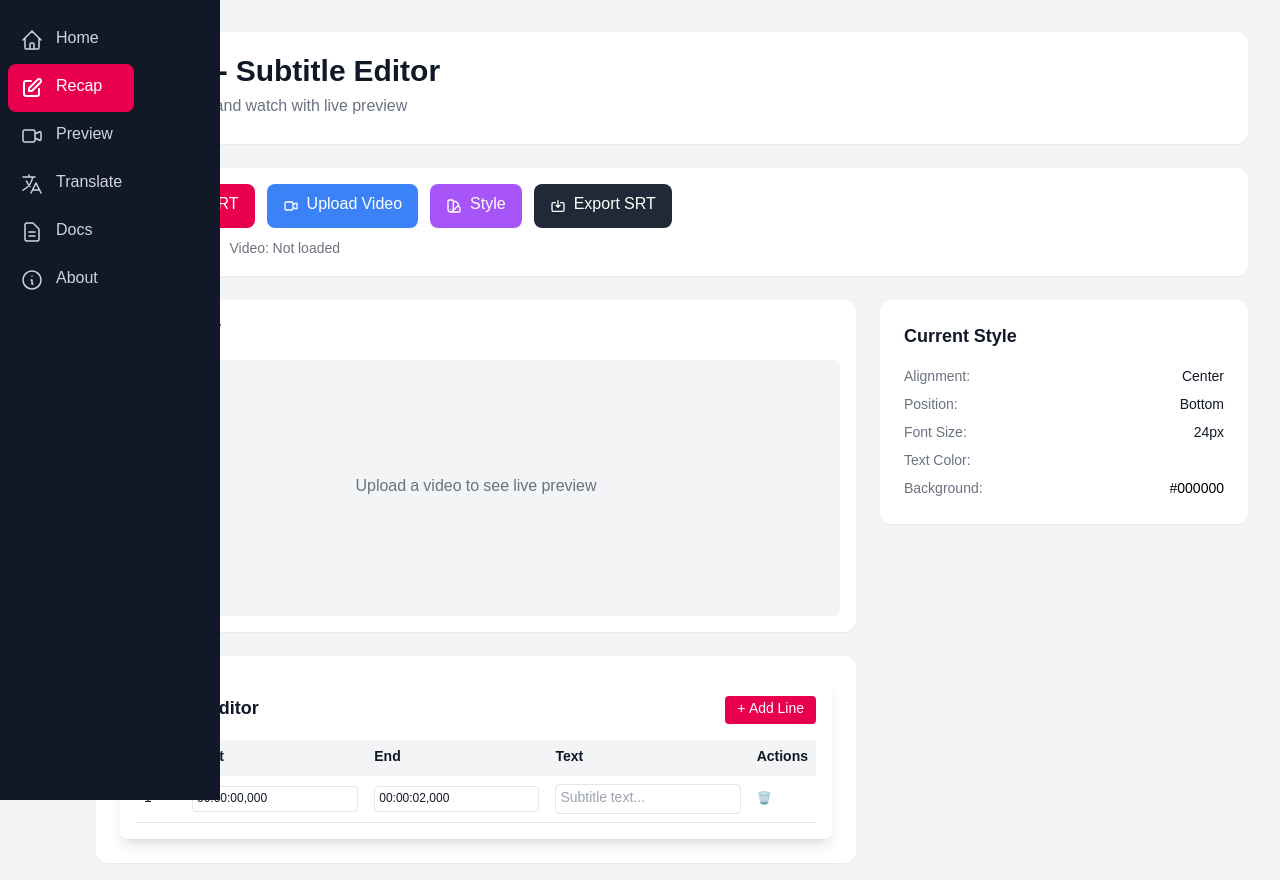
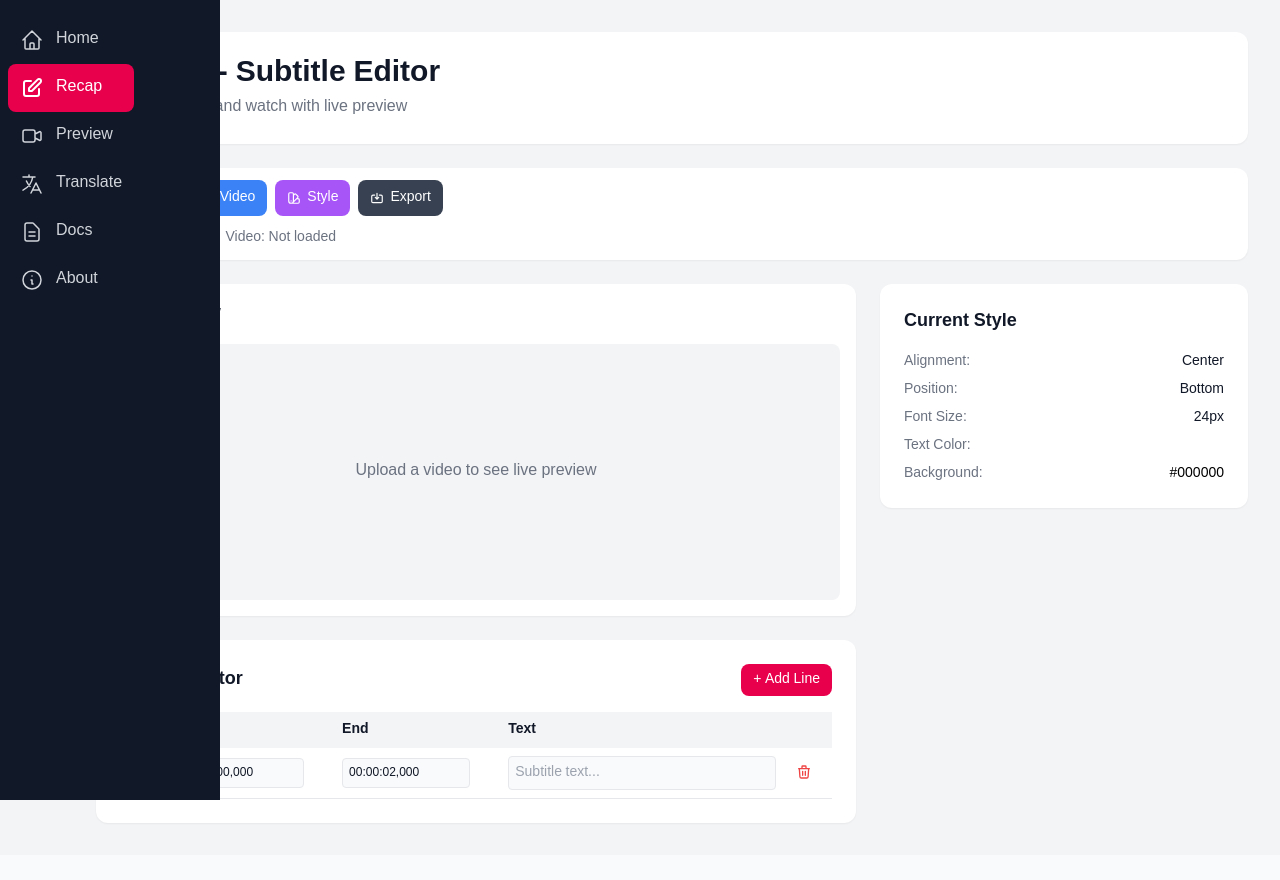
Before and after one commit to amkyawdev/recap-v3, a Next.js app: page /recap in a window 1280 px wide. Both pictures are taken after a click on the button "+ Add Line". Shown: the top 880 px of the page. After the commit the page ends 855 px from the top, so only its background shows below. Built offline with nearby package versions, Linux system fonts and the light colour scheme.

Commit message:
Smaller buttons, fixed subtitle editor layout

```diff
--- a/src/app/recap/page.tsx
+++ b/src/app/recap/page.tsx
@@ -146,48 +146,44 @@ export default function RecapPage() {
         </div>
 
         {/* Buttons Row */}
-        <div className="bg-white rounded-xl shadow-sm p-4 mb-6">
-          <div className="flex flex-wrap gap-3">
-            <label className="cursor-pointer px-4 py-2.5 bg-strawberry-500 text-white rounded-lg font-medium hover:bg-strawberry-600 inline-flex items-center gap-2">
-              <svg className="w-4 h-4" fill="none" stroke="currentColor" viewBox="0 0 24 24">
+        <div className="bg-white rounded-xl shadow-sm p-3 mb-6">
+          <div className="flex flex-wrap gap-2">
+            <label className="cursor-pointer px-3 py-2 bg-strawberry-500 text-white rounded-lg text-sm font-medium hover:bg-strawberry-600 inline-flex items-center gap-1.5">
+              <svg className="w-3.5 h-3.5" fill="none" stroke="currentColor" viewBox="0 0 24 24">
                 <path strokeLinecap="round" strokeLinejoin="round" strokeWidth={2} d="M4 16v1a3 3 0 003 3h10a3 3 0 003-3v-1m-4-8l-4-4m0 0L8 8m4-4v12" />
               </svg>
-              Upload SRT
+              SRT
               <input type="file" accept=".srt,.txt" onChange={handleFileUpload} className="hidden" />
             </label>
 
-            <label className="cursor-pointer px-4 py-2.5 bg-blue-500 text-white rounded-lg font-medium hover:bg-blue-600 inline-flex items-center gap-2">
-              <svg className="w-4 h-4" fill="none" stroke="currentColor" viewBox="0 0 24 24">
+            <label className="cursor-pointer px-3 py-2 bg-blue-500 text-white rounded-lg text-sm font-medium hover:bg-blue-600 inline-flex items-center gap-1.5">
+              <svg className="w-3.5 h-3.5" fill="none" stroke="currentColor" viewBox="0 0 24 24">
                 <path strokeLinecap="round" strokeLinejoin="round" strokeWidth={2} d="M15 10l4.553-2.276A1 1 0 0121 8.618v6.764a1 1 0 01-1.447.894L15 14M5 18h8a2 2 0 002-2V8a2 2 0 00-2-2H5a2 2 0 00-2 2v8a2 2 0 002 2z" />
               </svg>
-              Upload Video
+              Video
               <input type="file" accept="video/*" onChange={handleVideoUpload} className="hidden" />
             </label>
 
-            <motion.button
-              whileHover={{ scale: 1.02 }}
-              whileTap={{ scale: 0.98 }}
+            <button
               onClick={() => setDialogOpen(true)}
-              className="px-4 py-2.5 bg-purple-500 text-white rounded-lg font-medium hover:bg-purple-600 inline-flex items-center gap-2"
+              className="px-3 py-2 bg-purple-500 text-white rounded-lg text-sm font-medium hover:bg-purple-600 inline-flex items-center gap-1.5"
             >
-              <svg className="w-4 h-4" fill="none" stroke="currentColor" viewBox="0 0 24 24">
+              <svg className="w-3.5 h-3.5" fill="none" stroke="currentColor" viewBox="0 0 24 24">
                 <path strokeLinecap="round" strokeLinejoin="round" strokeWidth={2} d="M7 21a4 4 0 01-4-4V5a2 2 0 012-2h4a2 2 0 012 2v12a4 4 0 01-4 4zm0 0h12a2 2 0 002-2v-4a2 2 0 00-2-2h-2.343M11 7.343l1.657-1.657a2 2 0 012.828 0l2.829 2.829a2 2 0 010 2.828l-8.486 8.485M7 17h.01" />
               </svg>
               Style
-            </motion.button>
+            </button>
 
-            <motion.button
-              whileHover={{ scale: 1.02 }}
-              whileTap={{ scale: 0.98 }}
+            <button
               onClick={handleExport}
               disabled={lines.length === 0}
-              className="px-4 py-2.5 bg-gray-800 text-white rounded-lg font-medium disabled:opacity-50 disabled:cursor-not-allowed hover:bg-gray-900 inline-flex items-center gap-2"
+              className="px-3 py-2 bg-gray-700 text-white rounded-lg text-sm font-medium disabled:opacity-50 disabled:cursor-not-allowed hover:bg-gray-800 inline-flex items-center gap-1.5"
             >
-              <svg className="w-4 h-4" fill="none" stroke="currentColor" viewBox="0 0 24 24">
+              <svg className="w-3.5 h-3.5" fill="none" stroke="currentColor" viewBox="0 0 24 24">
                 <path strokeLinecap="round" strokeLinejoin="round" strokeWidth={2} d="M8 7H5a2 2 0 00-2 2v9a2 2 0 002 2h14a2 2 0 002-2V9a2 2 0 00-2-2h-3m-1 4l-3 3m0 0l-3-3m3 3V4" />
               </svg>
-              Export SRT
-            </motion.button>
+              Export
+            </button>
 
             {videoUrl && lines.length > 0 && (
               <RewrapMuxer
--- a/src/components/file/RewrapMuxer.tsx
+++ b/src/components/file/RewrapMuxer.tsx
@@ -80,9 +80,13 @@ export default function RewrapMuxer({ videoUrl, srtContent, onComplete }: Rewrap
     <button
       onClick={muxVideo}
       disabled={loading || !videoUrl || !srtContent}
-      className="px-3 py-1.5 bg-strawberry-500 text-white rounded text-sm disabled:opacity-50"
+      className="px-3 py-2 bg-green-500 text-white rounded-lg text-sm font-medium hover:bg-green-600 disabled:opacity-50 disabled:cursor-not-allowed inline-flex items-center gap-1.5"
     >
-      {loading ? `Processing... ${progress}%` : 'Combine Video + SRT'}
+      <svg className="w-3.5 h-3.5" fill="none" stroke="currentColor" viewBox="0 0 24 24">
+        <path strokeLinecap="round" strokeLinejoin="round" strokeWidth={2} d="M14.752 11.168l-3.197-2.132A1 1 0 0010 9.87v4.263a1 1 0 001.555.832l3.197-2.132a1 1 0 000-1.664z" />
+        <path strokeLinecap="round" strokeLinejoin="round" strokeWidth={2} d="M21 12a9 9 0 11-18 0 9 9 0 0118 0z" />
+      </svg>
+      {loading ? `${progress}%` : 'Combine'}
     </button>
   );
 }
--- a/src/components/subtitle/SubtitleEditor.tsx
+++ b/src/components/subtitle/SubtitleEditor.tsx
@@ -1,7 +1,5 @@
 'use client';
 
-import { useState } from 'react';
-import { motion } from 'framer-motion';
 import { SubtitleLine } from '@/types/subtitle';
 
 interface SubtitleEditorProps {
@@ -10,8 +8,6 @@ interface SubtitleEditorProps {
 }
 
 export default function SubtitleEditor({ lines, onChange }: SubtitleEditorProps) {
-  const [editIndex, setEditIndex] = useState<number | null>(null);
-
   const handleAdd = () => {
     const newLine: SubtitleLine = {
       id: lines.length > 0 ? Math.max(...lines.map((l) => l.id)) + 1 : 1,
@@ -44,45 +40,38 @@ export default function SubtitleEditor({ lines, onChange }: SubtitleEditorProps)
   );
 
   return (
-    <div className="bg-white rounded-lg shadow-lg p-4">
+    <div>
       <div className="flex justify-between items-center mb-4">
-        <h3 className="text-lg font-semibold">Subtitle Editor</h3>
-        <motion.button
-          whileHover={{ scale: 1.05 }}
-          whileTap={{ scale: 0.95 }}
+        <h3 className="text-lg font-semibold text-gray-900">Subtitle Editor</h3>
+        <button
           onClick={handleAdd}
-          className="px-3 py-1 bg-strawberry-500 text-white rounded text-sm"
+          className="px-3 py-1.5 bg-strawberry-500 text-white rounded-lg text-sm font-medium hover:bg-strawberry-600"
         >
           + Add Line
-        </motion.button>
+        </button>
       </div>
 
-      <div className="max-h-96 overflow-y-auto">
+      <div className="overflow-x-auto">
         <table className="w-full text-sm">
           <thead>
-            <tr className="bg-gray-100">
-              <th className="p-2 text-left w-12">#</th>
-              <th className="p-2 text-left">Start</th>
-              <th className="p-2 text-left">End</th>
-              <th className="p-2 text-left">Text</th>
-              <th className="p-2 w-16">Actions</th>
+            <tr className="bg-gray-100 text-left">
+              <th className="p-2 w-12">#</th>
+              <th className="p-2">Start</th>
+              <th className="p-2">End</th>
+              <th className="p-2">Text</th>
+              <th className="p-2 w-12"></th>
             </tr>
           </thead>
           <tbody>
             {sortedLines.map((line, index) => (
-              <motion.tr
-                key={line.id}
-                initial={{ opacity: 0 }}
-                animate={{ opacity: 1 }}
-                className="border-b hover:bg-gray-50"
-              >
-                <td className="p-2">{index + 1}</td>
+              <tr key={line.id} className="border-b hover:bg-gray-50">
+                <td className="p-2 text-gray-500">{index + 1}</td>
                 <td className="p-2">
                   <input
                     type="text"
                     value={line.startTime}
                     onChange={(e) => handleUpdate(line.id, 'startTime', e.target.value)}
-                    className="w-full p-1 border rounded text-xs"
+                    className="w-32 p-1.5 border rounded text-xs bg-gray-50"
                     placeholder="00:00:00,000"
                   />
                 </td>
@@ -91,7 +80,7 @@ export default function SubtitleEditor({ lines, onChange }: SubtitleEditorProps)
                     type="text"
                     value={line.endTime}
                     onChange={(e) => handleUpdate(line.id, 'endTime', e.target.value)}
-                    className="w-full p-1 border rounded text-xs"
+                    className="w-32 p-1.5 border rounded text-xs bg-gray-50"
                     placeholder="00:00:00,000"
                   />
                 </td>
@@ -100,19 +89,21 @@ export default function SubtitleEditor({ lines, onChange }: SubtitleEditorProps)
                     type="text"
                     value={line.text}
                     onChange={(e) => handleUpdate(line.id, 'text', e.target.value)}
-                    className="w-full p-1 border rounded"
+                    className="w-full p-1.5 border rounded bg-gray-50"
                     placeholder="Subtitle text..."
                   />
                 </td>
                 <td className="p-2">
                   <button
                     onClick={() => handleDelete(line.id)}
-                    className="text-red-500 hover:text-red-700 text-xs"
+                    className="p-1 text-red-500 hover:text-red-700"
                   >
-                    🗑️
+                    <svg className="w-4 h-4" fill="none" stroke="currentColor" viewBox="0 0 24 24">
+                      <path strokeLinecap="round" strokeLinejoin="round" strokeWidth={2} d="M19 7l-.867 12.142A2 2 0 0116.138 21H7.862a2 2 0 01-1.995-1.858L5 7m5 4v6m4-6v6m1-10V4a1 1 0 00-1-1h-4a1 1 0 00-1 1v3M4 7h16" />
+                    </svg>
                   </button>
                 </td>
-              </motion.tr>
+              </tr>
             ))}
           </tbody>
         </table>
@@ -120,7 +111,7 @@ export default function SubtitleEditor({ lines, onChange }: SubtitleEditorProps)
 
       {lines.length === 0 && (
         <p className="text-center text-gray-500 py-8">
-          No subtitles yet. Click &quot;Add Line&quot; to start.
+          No subtitles yet. Click "Add Line" to start.
         </p>
       )}
     </div>
```
